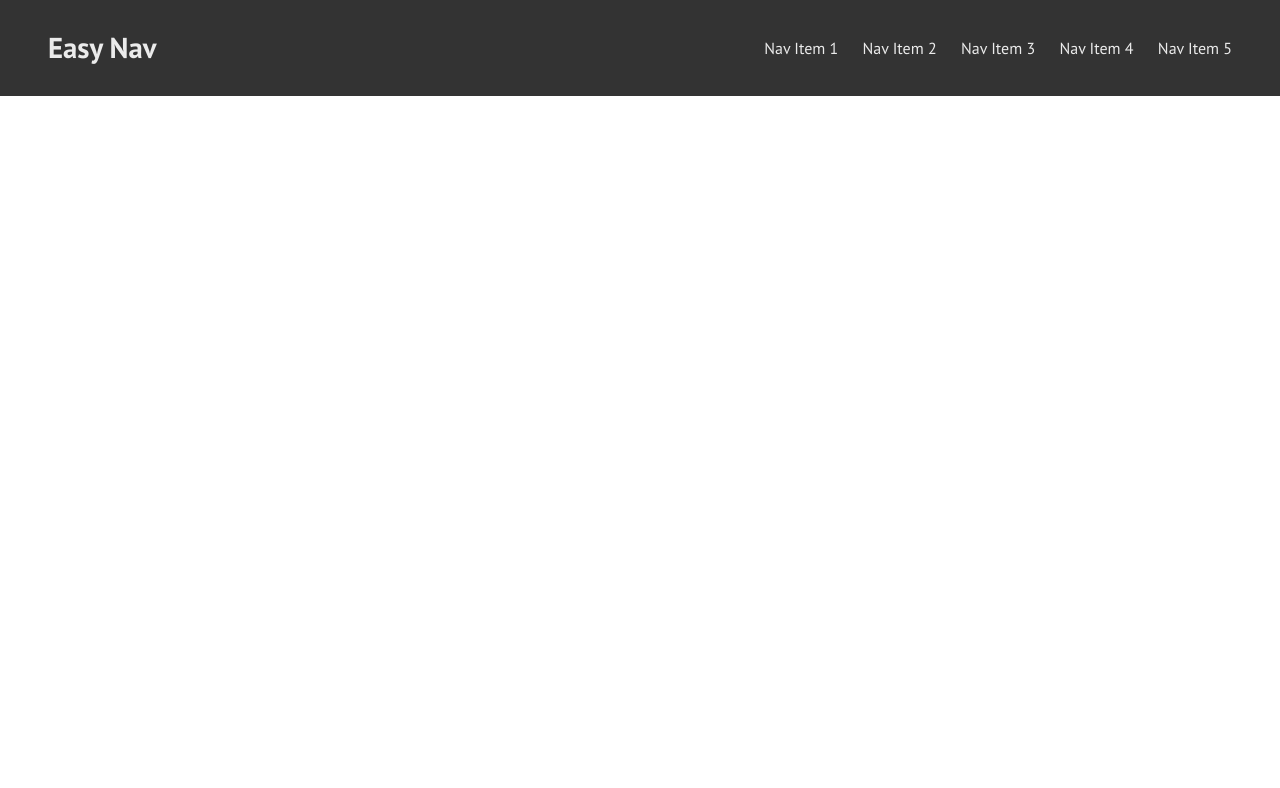
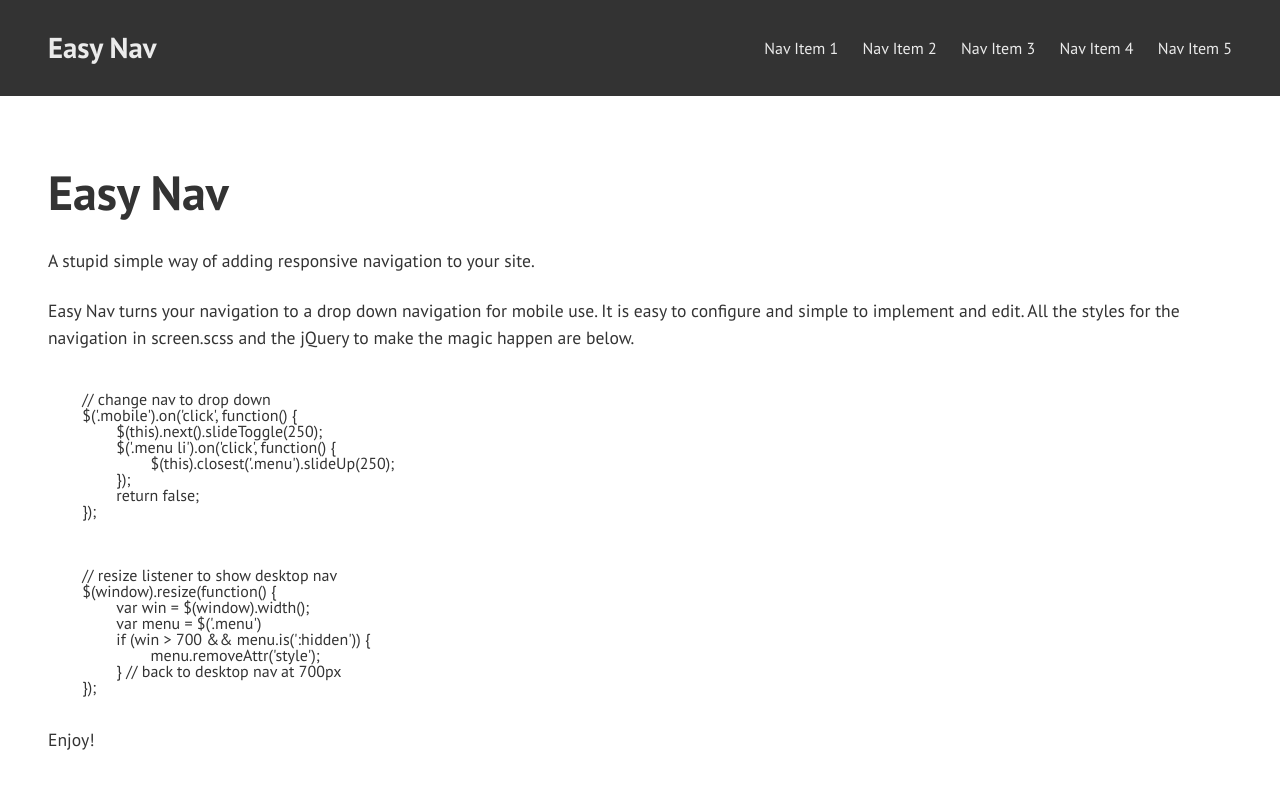
Before and after one commit to azinasili/easy-nav, a plain HTML site: page index.html in a window 1280 px wide. Drawn offline with nearby package versions, Linux system fonts and the light colour scheme.

Commit message:
added content to index and reorganized scss

```diff
--- a/include/sass/screen.scss
+++ b/include/sass/screen.scss
@@ -5,6 +5,7 @@
 
 @import "compass/reset";
 
+// Main Styles
 body {
 	color: #ebebeb;
 	font-family: 'PT Sans', sans-serif;
@@ -24,10 +25,28 @@ header {
 	width: 100%;
 }
 
+.content {
+	color: #333333;
+	margin-top: 4.5rem;
+}
+
 h1 {
 	float: left;
 	font-size: 1.8rem;
 	font-weight: 700;
+}
+
+h2 {
+	font-size: 3rem;
+	font-weight: 700;
+	margin-bottom: 2rem;
+}
+
+p {
+	font-size: 1.1rem;
+	line-height: 1.5;
+	margin-bottom: 1.5rem;
+	width: 100%;
 }
 
 .icon-reorder {
@@ -39,6 +58,8 @@ h1 {
 	top: 2.25rem;
 }
 
+
+// Navigation Styles
 nav {
 	float: right;
 
@@ -64,10 +85,17 @@ nav {
 }
 
 @media screen and (max-width: 43rem) {
+	// Main Styles
 	.center {
 		padding: 0 1.5rem;
 		margin: 0 auto;
 	}
+
+	.content {
+		margin-top: 4.5rem;
+	}
+
+	// Navigation Styles
 	.icon-reorder {
 		font-size: 1.5rem
 	}
--- a/index.html
+++ b/index.html
@@ -15,7 +15,7 @@
 <link href="include/stylesheets/screen.css" media="screen, projection" rel="stylesheet" type="text/css" />
 <link href='http://fonts.googleapis.com/css?family=PT+Sans:400,700' rel='stylesheet' type='text/css'>
 <link href="//netdna.bootstrapcdn.com/font-awesome/3.2.1/css/font-awesome.css" rel="stylesheet" type='text/css'>
-
+<link rel="stylesheet" href="http://yandex.st/highlightjs/7.3/styles/tomorrow-night-eighties.min.css">
 <!-- conditional comments -->
 <!--[if IE]>
 <![endif]-->
@@ -36,8 +36,51 @@
 	</div>
 </header>
 
+<section>
+	<div class="center content">
+		<h2>Easy Nav</h2>
+		<p>
+			A stupid simple way of adding responsive navigation to your site.
+		</p>
+		<p>
+			Easy Nav turns your navigation to a drop down navigation for mobile use. It is easy to configure and simple to implement and edit. All the styles for the navigation in screen.scss and the jQuery to make the magic happen are below.
+		</p>
+	<pre>
+	<code>
+	// change nav to drop down
+	$('.mobile').on('click', function() {
+		$(this).next().slideToggle(250);
+		$('.menu li').on('click', function() {
+			$(this).closest('.menu').slideUp(250);
+		});
+		return false;
+	});
+	</code>
+	</pre>
+
+	<pre>
+	<code>
+	// resize listener to show desktop nav
+	$(window).resize(function() {
+		var win = $(window).width();
+		var menu = $('.menu')
+		if (win > 700 && menu.is(':hidden')) {
+			menu.removeAttr('style');
+		} // back to desktop nav at 700px
+	});
+	</code>
+	</pre>
+		<p>
+			Enjoy!
+		</p>
+	</div>
+</section>
+
 <!-- javascript -->
 <script type="text/javascript" src="http://code.jquery.com/jquery-latest.min.js"></script>
+<script src="http://yandex.st/highlightjs/7.3/highlight.min.js"></script>
+<script>hljs.initHighlightingOnLoad();</script>
+
 <script>
 	// change nav to mobile drop down function
 	$('.mobile').on('click', function() {
```
Also changed, not shown: include/stylesheets/screen.css. Lines whose indentation alone changed are shown as unchanged.
